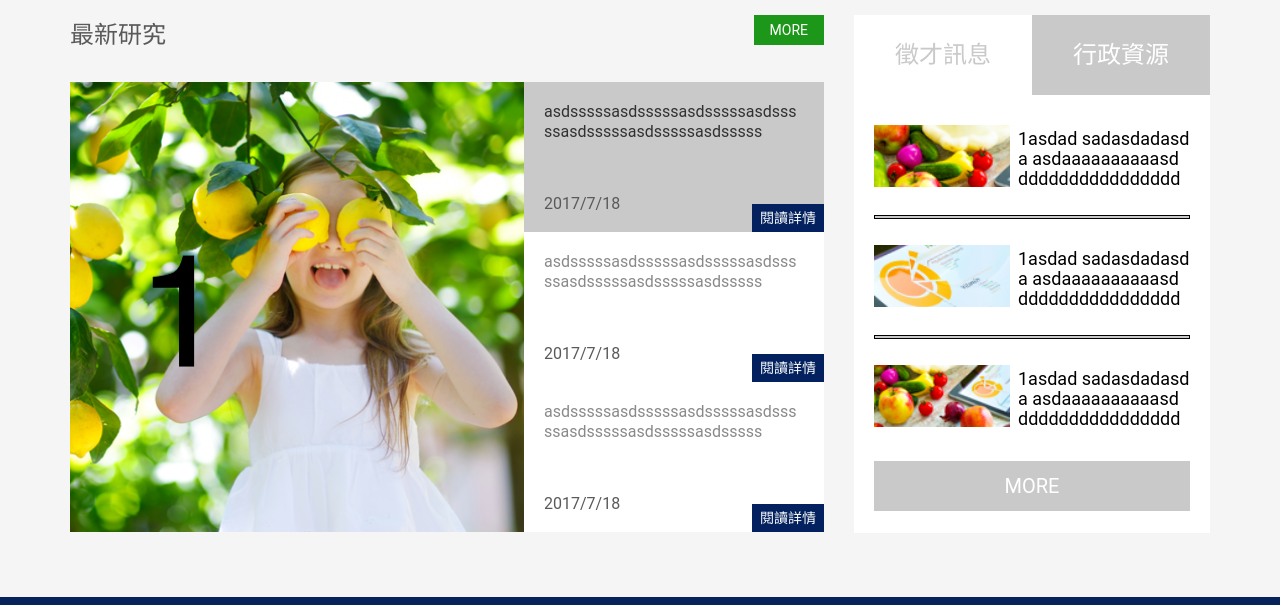
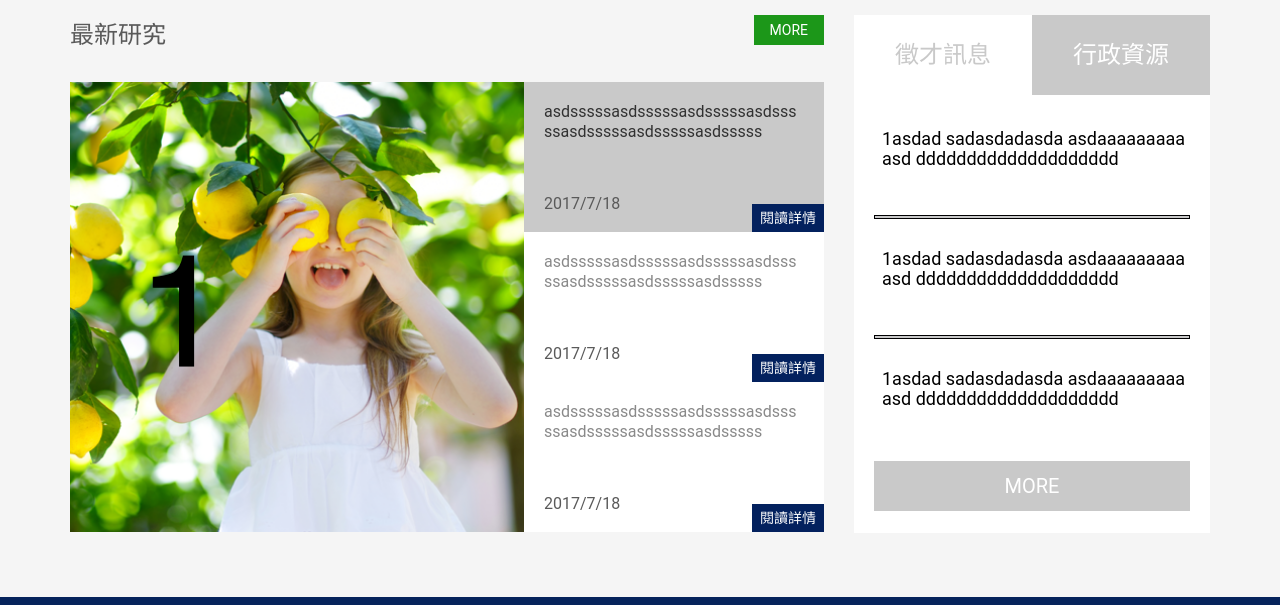
Before and after one commit to SaSaChu/abrc, a plain HTML site: page index.html in a window 1280 px wide. Shown: the part 1760-2365 px from the top of the page. Drawn offline with Linux system fonts and the light colour scheme.

Commit message:
🧐 修改首頁

```diff
--- a/index.html
+++ b/index.html
@@ -235,15 +235,12 @@
             <div class='m3'>
               <div>
                 <a href="">
-                  <div class='_ic'><img src="img/sw01.png"></div>
                   <div>1asdad sadasdadasda asdaaaaaaaaaasd dddddddddddddddddddd</div>
                 </a>
                 <a href="">
-                  <div class='_ic'><img src="img/sw02.png"></div>
                   <div>1asdad sadasdadasda asdaaaaaaaaaasd dddddddddddddddddddd</div>
                 </a>
                 <a href="">
-                  <div class='_ic'><img src="img/sw03.png"></div>
                   <div>1asdad sadasdadasda asdaaaaaaaaaasd dddddddddddddddddddd</div>
                 </a>
                 <a href="">more</a>
--- a/scss/public.scss
+++ b/scss/public.scss
@@ -1935,16 +1935,7 @@ html {
         ._ic {
           width: calc(100% - 180px);
           + * {
-            width: 180px;
-            line-height: 20px;
-            height: 3 * 20px;
-            font-size: 18px;
-            overflow: hidden;
-            text-align: left;
-            padding-left: 8px;
-            color: rgba(0, 0, 0, 1.00);
-            margin-top: 4px;
-            word-break: break-all;
+            width: 180px !important;
           }
           @include range-width(0, 768px) {
             width: 180px;
@@ -1968,6 +1959,18 @@ html {
               width: calc(100% - 120px);
             }
           }
+        }
+        *:not(._ic) {
+          width: 100%;
+          line-height: 20px;
+          height: 3 * 20px;
+          font-size: 18px;
+          overflow: hidden;
+          text-align: left;
+          padding-left: 8px;
+          color: rgba(0, 0, 0, 1.00);
+          margin-top: 4px;
+          word-break: break-all;
         }
       }
       > a:last-child {
@@ -1986,7 +1989,6 @@ html {
         &:hover {
           background-color: rgba(190, 190, 190, 1.00)
         }
-
       }
     }
   }
```
Also changed, not shown: css/public.css.
